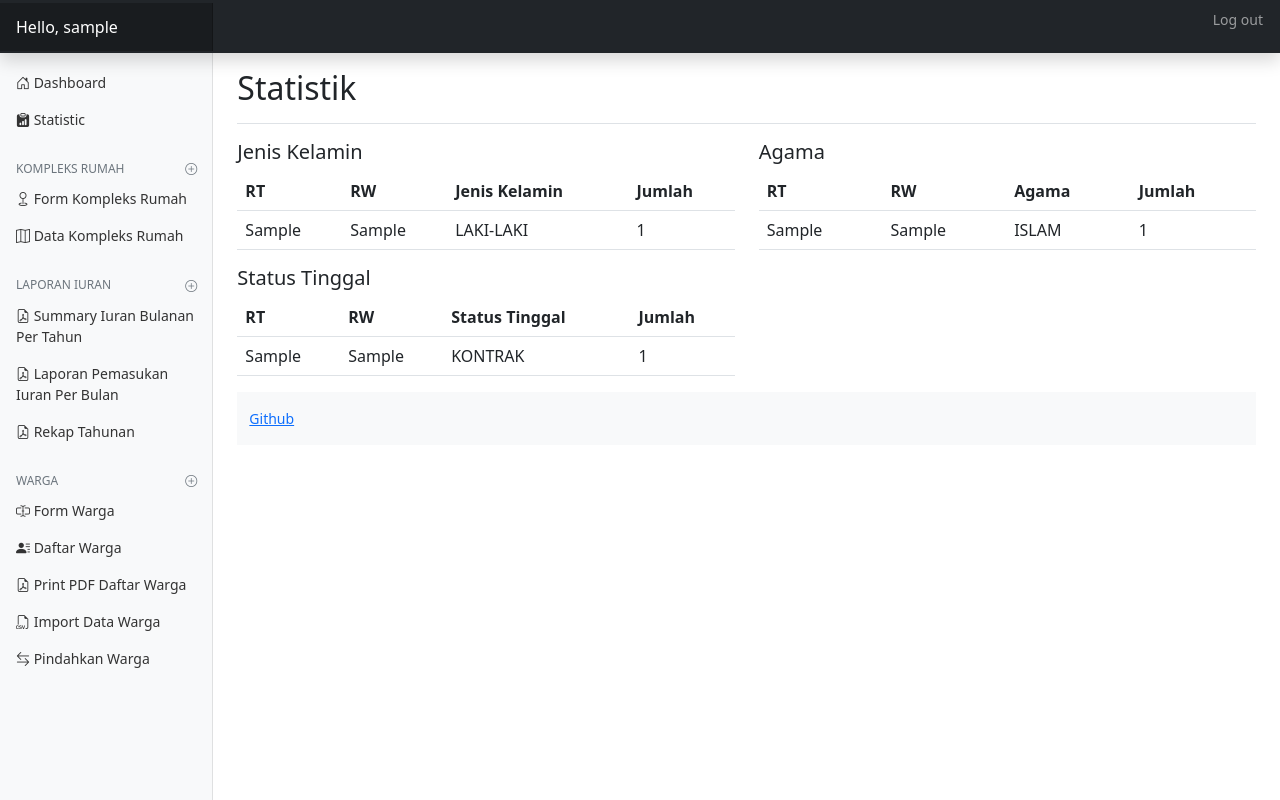
After one commit to robertusnegoro/datawarga, a Django app: page /warga/statistic in a window 1280 px wide. The commit adds this page. Run offline with Django 4.2, Linux system fonts and the light colour scheme; a user stored in the database is signed in; tables that the repository leaves empty hold one stand-in row (values such as "Sample post"); parts of the project's set-up code (start-up, migrations or seed data) failed here and were passed over; some libraries are stand-ins or nearby versions.

```diff
--- a/datawarga/kependudukan/templates/base.html
+++ b/datawarga/kependudukan/templates/base.html
@@ -34,6 +34,12 @@
                                 <a class="nav-link" href="{% url 'kependudukan:dashboardWarga' %}">
                                     <span class="align-text-bottom"></span>
                                     <i class="bi bi-house-door"></i> Dashboard
+                                </a>
+                            </li>
+                            <li class="nav-item">
+                                <a class="nav-link" href="{% url 'kependudukan:statisticWarga' %}">
+                                    <span class="align-text-bottom"></span>
+                                    <i class="bi bi-clipboard-data-fill"></i> Statistic
                                 </a>
                             </li>
                         </ul>
--- a/datawarga/kependudukan/templates/daftar-warga-pdf-print.html
+++ b/datawarga/kependudukan/templates/daftar-warga-pdf-print.html
@@ -49,6 +49,7 @@
         <div class="report-filter">
             {% if filter.cluster %}Cluster: {{ filter.cluster }} <br>{% endif %}
             {% if filter.rt %}RT: {{ filter.rt }} {% endif %}
+            {% if filter.status_tinggal %}Status Tinggal: {{ filter.status_tinggal }} {% endif %}
         </div>
         <hr>
         <table>
--- /dev/null
+++ b/datawarga/kependudukan/templates/statistic_warga.html
@@ -0,0 +1,78 @@
+{% extends "base.html" %}
+{% block title %}Statistik{% endblock %}
+{% block pagetitle %}Statistik{% endblock %}
+{% block content %}
+<div class="row">
+    <div class="col-md-6">
+        <h5>Jenis Kelamin</h5>
+        <table class="table">
+            <thead>
+                <tr>
+                    <th>RT</th>
+                    <th>RW</th>
+                    <th>Jenis Kelamin</th>
+                    <th>Jumlah</th>
+                </tr>
+            </thead>
+            <tbody>
+            {% for d in jenis_kelamin %}
+                <tr>
+                    <td>{{ d.rt }}</td>
+                    <td>{{ d.rw }}</td>
+                    <td>{{ d.warga__jenis_kelamin }}</td>
+                    <td>{{ d.num_warga }}</td>
+                </tr>
+            {% endfor %}
+            </tbody>
+        </table>
+    </div>
+
+    <div class="col-md-6">
+        <h5>Agama</h5>
+        <table class="table">
+            <thead>
+                <tr>
+                    <th>RT</th>
+                    <th>RW</th>
+                    <th>Agama</th>
+                    <th>Jumlah</th>
+                </tr>
+            </thead>
+            <tbody>
+            {% for d in agama %}
+                <tr>
+                    <td>{{ d.rt }}</td>
+                    <td>{{ d.rw }}</td>
+                    <td>{{ d.warga__agama }}</td>
+                    <td>{{ d.num_warga }}</td>
+                </tr>
+            {% endfor %}
+            </tbody>
+        </table>
+    </div>
+
+    <div class="col-md-6">
+        <h5>Status Tinggal</h5>
+        <table class="table">
+            <thead>
+                <tr>
+                    <th>RT</th>
+                    <th>RW</th>
+                    <th>Status Tinggal</th>
+                    <th>Jumlah</th>
+                </tr>
+            </thead>
+            <tbody>
+            {% for d in status_tinggal %}
+                <tr>
+                    <td>{{ d.rt }}</td>
+                    <td>{{ d.rw }}</td>
+                    <td>{{ d.warga__status_tinggal }}</td>
+                    <td>{{ d.num_warga }}</td>
+                </tr>
+            {% endfor %}
+            </tbody>
+        </table>
+    </div>
+</div>
+{% endblock %}
--- a/datawarga/kependudukan/urls.py
+++ b/datawarga/kependudukan/urls.py
@@ -30,6 +30,7 @@ urlpatterns = [
     path("warga/form-warga-report", warga.listWargaReportForm, name="formWargaReport"),
     path("warga/data-warga-pdf-print", warga.pdfWargaReport, name="pdfWargaReport"),
     path("warga/dashboard-report", utility.dashboard_warga, name="dashboardWarga"),
+    path("warga/statistic", utility.statistic_warga, name="statisticWarga"),
     path("warga/form-kompleks", kompleks.kompleks_form, name="kompleksForm"),
     path(
         "warga/generate-kompleks-exec",
--- a/datawarga/kependudukan/utility.py
+++ b/datawarga/kependudukan/utility.py
@@ -20,13 +20,27 @@ logger = logging.getLogger(__name__)
 
 @login_required
 def dashboard_warga(request):
-    total_warga = Warga.objects.all().count()
-    ultah = Warga.objects.filter(tanggal_lahir__month=datetime.now().month)
-    jenkel_laki = Warga.objects.filter(jenis_kelamin="LAKI-LAKI").count()
-    jenkel_perempuan = Warga.objects.filter(jenis_kelamin="PEREMPUAN").count()
+    total_warga = Warga.objects.exclude(status_tinggal="PINDAH").count()
+    ultah = Warga.objects.filter(tanggal_lahir__month=datetime.now().month).exclude(
+        status_tinggal="PINDAH"
+    )
+    jenkel_laki = (
+        Warga.objects.filter(jenis_kelamin="LAKI-LAKI")
+        .exclude(status_tinggal="PINDAH")
+        .count()
+    )
+    jenkel_perempuan = (
+        Warga.objects.filter(jenis_kelamin="PEREMPUAN")
+        .exclude(status_tinggal="PINDAH")
+        .count()
+    )
     data_agama = []
     for agama in Warga.RELIGIONS:
-        data_agama.append(Warga.objects.filter(agama=agama[0]).count())
+        data_agama.append(
+            Warga.objects.filter(agama=agama[0])
+            .exclude(status_tinggal="PINDAH")
+            .count()
+        )
 
     data_status_tinggal = []
     for status_tinggal in Warga.STATUS_TINGGAL:
@@ -56,6 +70,42 @@ def dashboard_warga(request):
         "ultah": ultah,
     }
     return render(request=request, template_name="dashboard.html", context=context)
+
+
+@login_required
+def statistic_warga(request):
+    jenis_kelamin = (
+        Kompleks.objects.values("rt", "rw", "warga__jenis_kelamin")
+        .annotate(num_warga=Count("warga"))
+        .exclude(warga__status_tinggal="PINDAH")
+        .exclude(warga__jenis_kelamin=None)
+    )
+
+    agama = (
+        Kompleks.objects.values("rt", "rw", "warga__agama")
+        .annotate(num_warga=Count("warga"))
+        .exclude(warga__status_tinggal="PINDAH")
+        .exclude(warga__agama=None)
+    )
+
+    status_tinggal = (
+        Kompleks.objects.values("rt", "rw", "warga__status_tinggal")
+        .annotate(num_warga=Count("warga"))
+        .exclude(warga__status_tinggal=None)
+    )
+
+    print(jenis_kelamin)
+    print(agama)
+    print(status_tinggal)
+    context = {
+        "jenis_kelamin": jenis_kelamin,
+        "agama": agama,
+        "status_tinggal": status_tinggal,
+    }
+
+    return render(
+        request=request, template_name="statistic_warga.html", context=context
+    )
 
 
 @user_passes_test(lambda u: u.is_superuser)
--- a/datawarga/kependudukan/warga.py
+++ b/datawarga/kependudukan/warga.py
@@ -175,7 +175,7 @@ def testView(request):
 @login_required
 def listWargaReportForm(request):
     list_cluster = Kompleks.objects.order_by().values("cluster").distinct()
-    context = {"list_cluster": list_cluster}
+    context = {"list_cluster": list_cluster, "status_tinggal": Warga.STATUS_TINGGAL}
     return render(
         request=request, template_name="form_list_warga_report.html", context=context
     )
@@ -189,6 +189,7 @@ def pdfWargaReport(request):
     if request.POST:
         file_type = str(request.POST["file_type"])
         cluster = str(request.POST["cluster"])
+        status_tinggal = str(request.POST["status_tinggal"]).upper()
         rukuntangga = str(request.POST["rt"])
         usia = str(request.POST["usia"])
         if cluster != "all":
@@ -208,6 +209,9 @@ def pdfWargaReport(request):
             age_delta = 5 * 365
             age_date = today - timedelta(days=age_delta)
             dataWarga = dataWarga.filter(tanggal_lahir__gte=age_date)
+        if status_tinggal != "ALL":
+            dataWarga = dataWarga.filter(status_tinggal=status_tinggal)
+            report_data["filter"]["status_tinggal"] = status_tinggal
 
     report_data["data"] = dataWarga
     report_data["rw"] = settings.RUKUNWARGA
```
Also changed, not shown: datawarga/kependudukan/templates/form_list_warga_report.html (+10 -0 lines).
